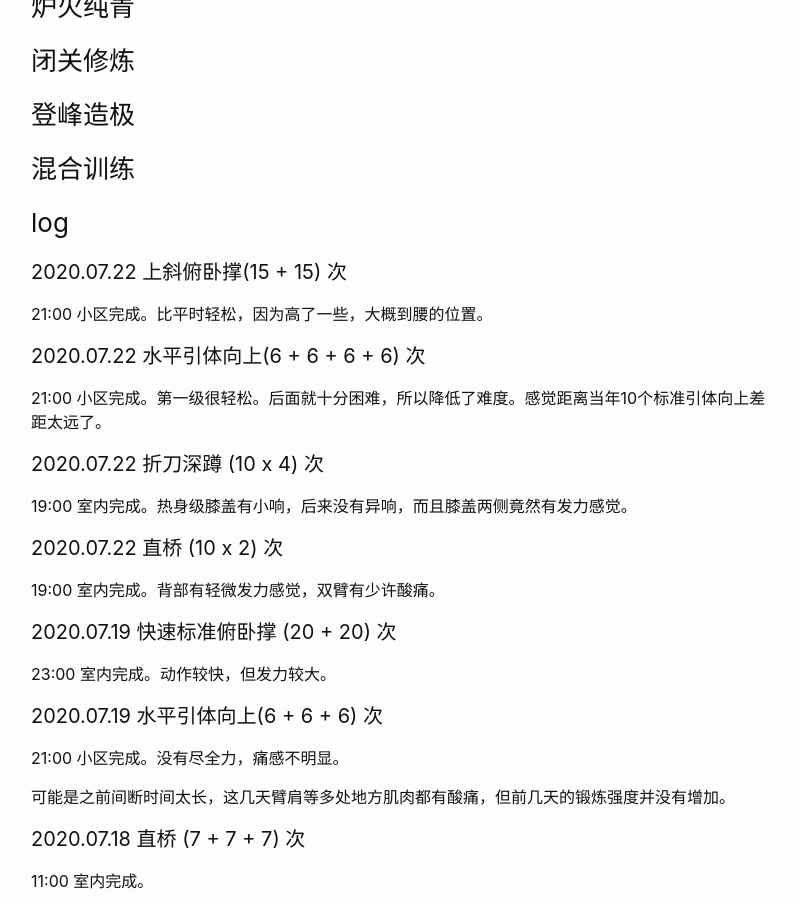
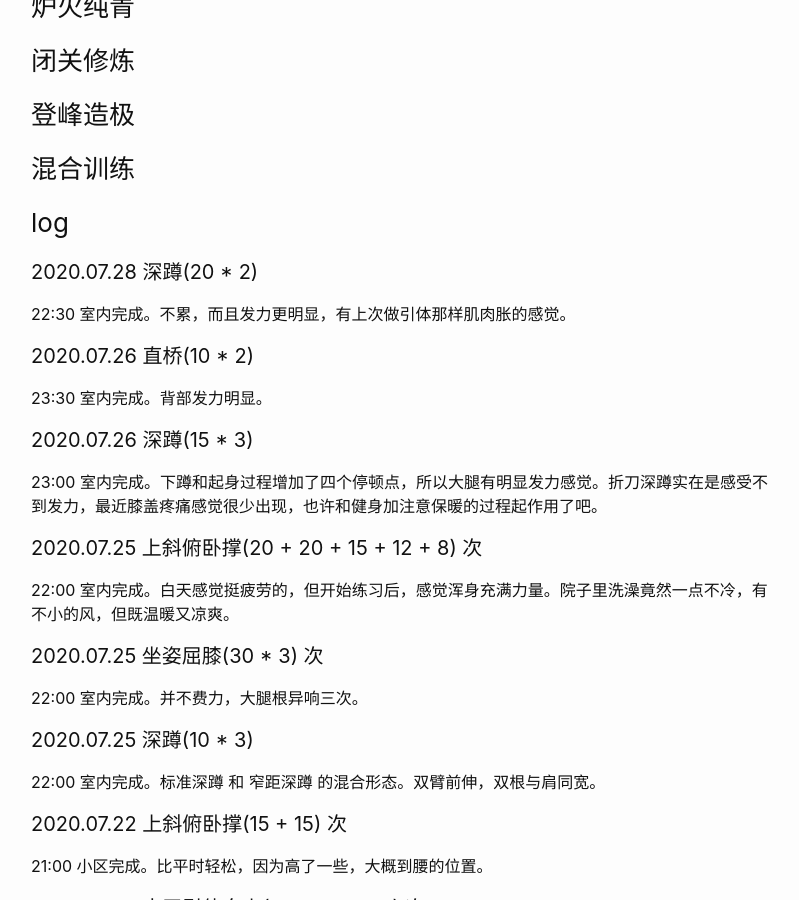
Before and after one commit to wangtiga/wangtiga.github.io, a Jekyll site: the page built from _previews/exercise.md, in a window 1280 px wide and 900 px high, scrolled down 653 px. Shown: the whole window, without its empty margins (239-1038 px from the left). Built offline with Jekyll 4.4.1, drawn with Linux system fonts in a browser that asks for light colours.

Commit message:
updated from notep

```diff
--- a/_previews/exercise.md
+++ b/_previews/exercise.md
@@ -29,6 +29,38 @@ tags:   todo
 
 
 ### log
+
+
+#### 2020.07.28 深蹲(20 * 2)
+
+22:30 室内完成。不累，而且发力更明显，有上次做引体那样肌肉胀的感觉。
+
+
+
+
+#### 2020.07.26 直桥(10 * 2)
+
+23:30 室内完成。背部发力明显。
+
+#### 2020.07.26 深蹲(15 * 3)
+
+23:00 室内完成。下蹲和起身过程增加了四个停顿点，所以大腿有明显发力感觉。折刀深蹲实在是感受不到发力，最近膝盖疼痛感觉很少出现，也许和健身加注意保暖的过程起作用了吧。
+
+
+
+#### 2020.07.25 上斜俯卧撑(20 + 20 + 15 + 12 + 8) 次
+
+22:00 室内完成。白天感觉挺疲劳的，但开始练习后，感觉浑身充满力量。院子里洗澡竟然一点不冷，有不小的风，但既温暖又凉爽。
+
+#### 2020.07.25 坐姿屈膝(30 * 3) 次
+
+22:00 室内完成。并不费力，大腿根异响三次。
+
+#### 2020.07.25 深蹲(10 * 3)
+
+22:00 室内完成。标准深蹲 和 窄距深蹲 的混合形态。双臂前伸，双根与肩同宽。
+
+
 
 
 
```
Also changed, not shown: _previews/2019-06-20-4742_2014_04.md (+6 -2 lines).
